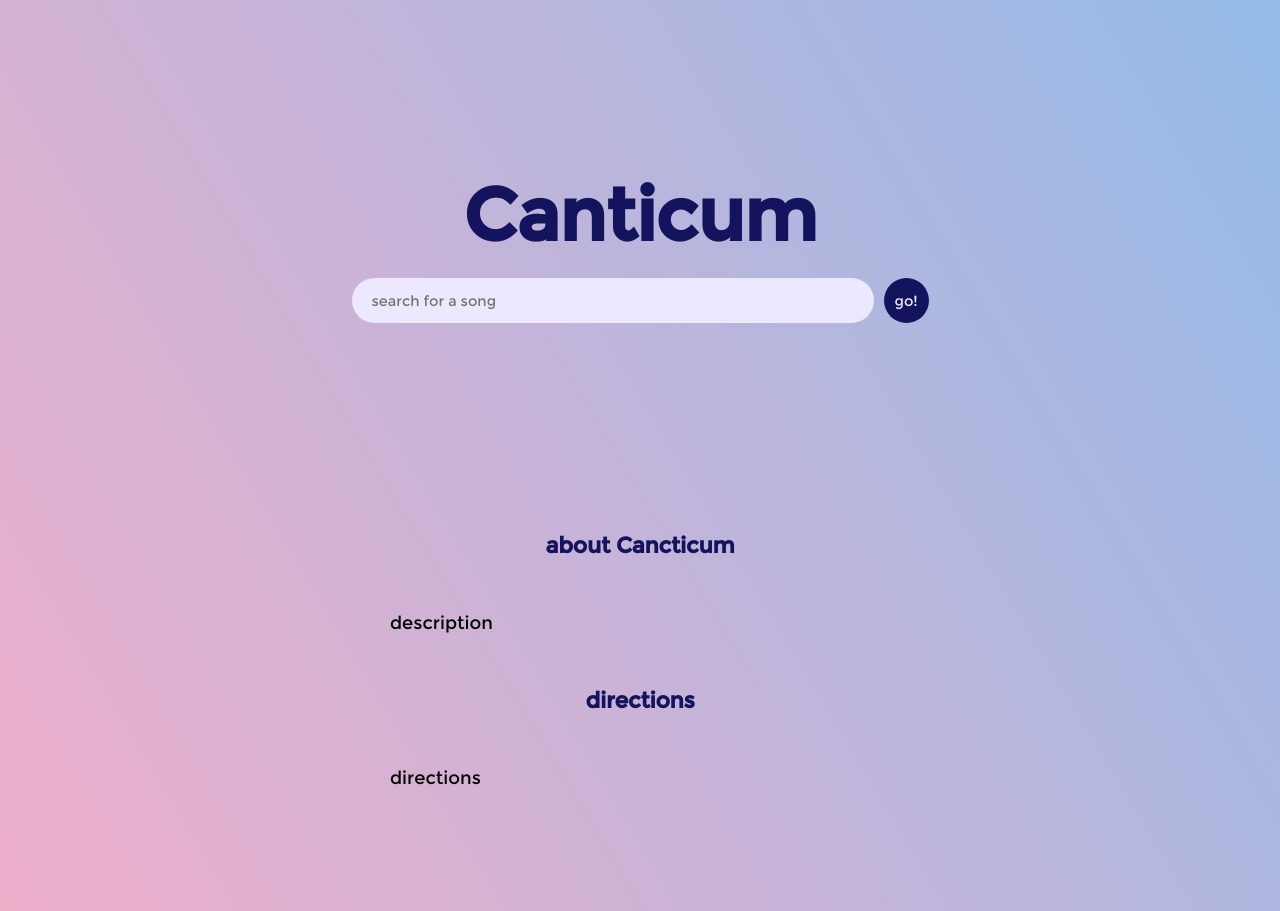
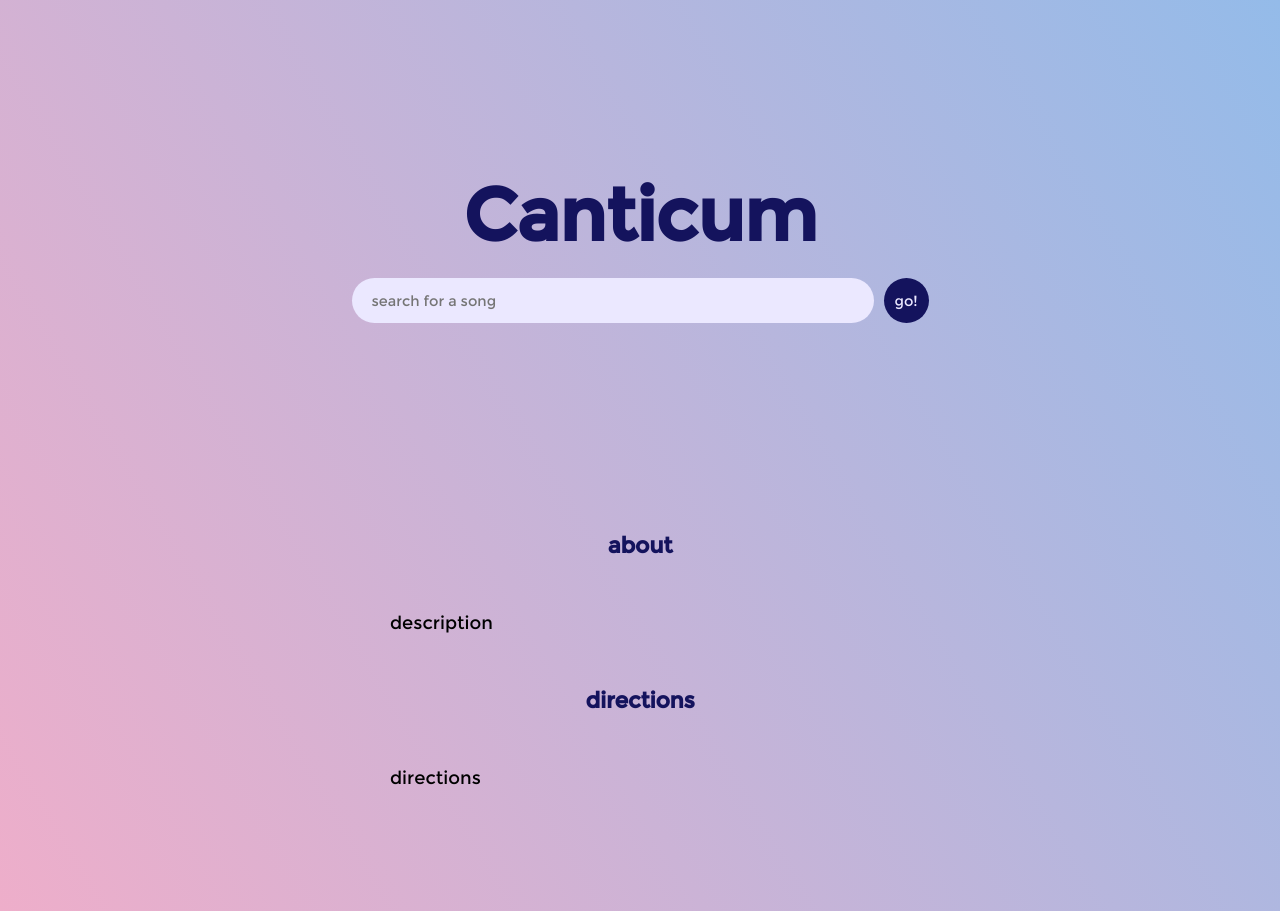
Before and after one commit to lyeric2022/canticum, a React (Vite) app: page / in a window 1280 px wide. Built offline with nearby package versions, Linux system fonts and the light colour scheme.

Commit message:
change desc header

```diff
--- a/src/App.jsx
+++ b/src/App.jsx
@@ -14,7 +14,7 @@ function App() {
         </div>
       </div>
       <div id="desc-div">
-        <h1>about Cancticum</h1>
+        <h1>about</h1>
         <text>description</text>
         <h1>directions</h1>
         <text>directions</text>
```
Also changed, not shown: 1 other file (tests, documents, lock files or other folders).
